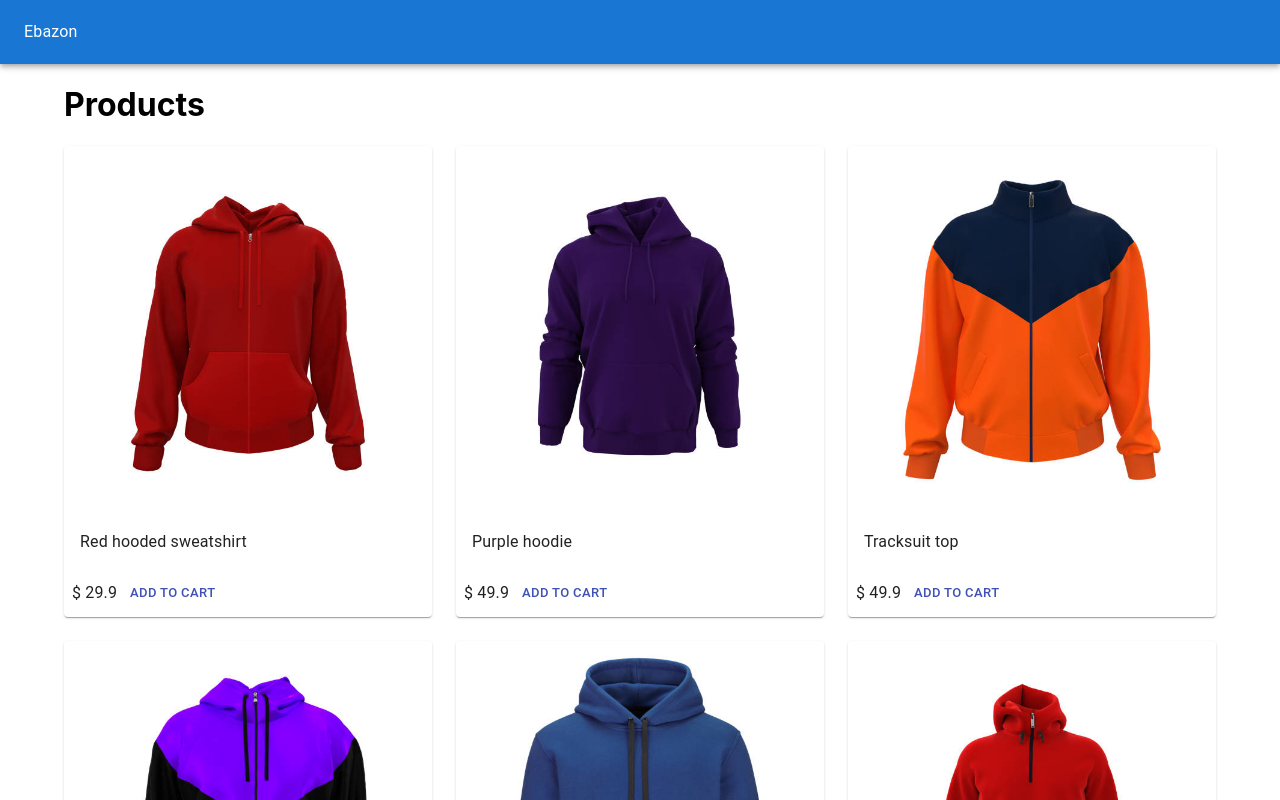
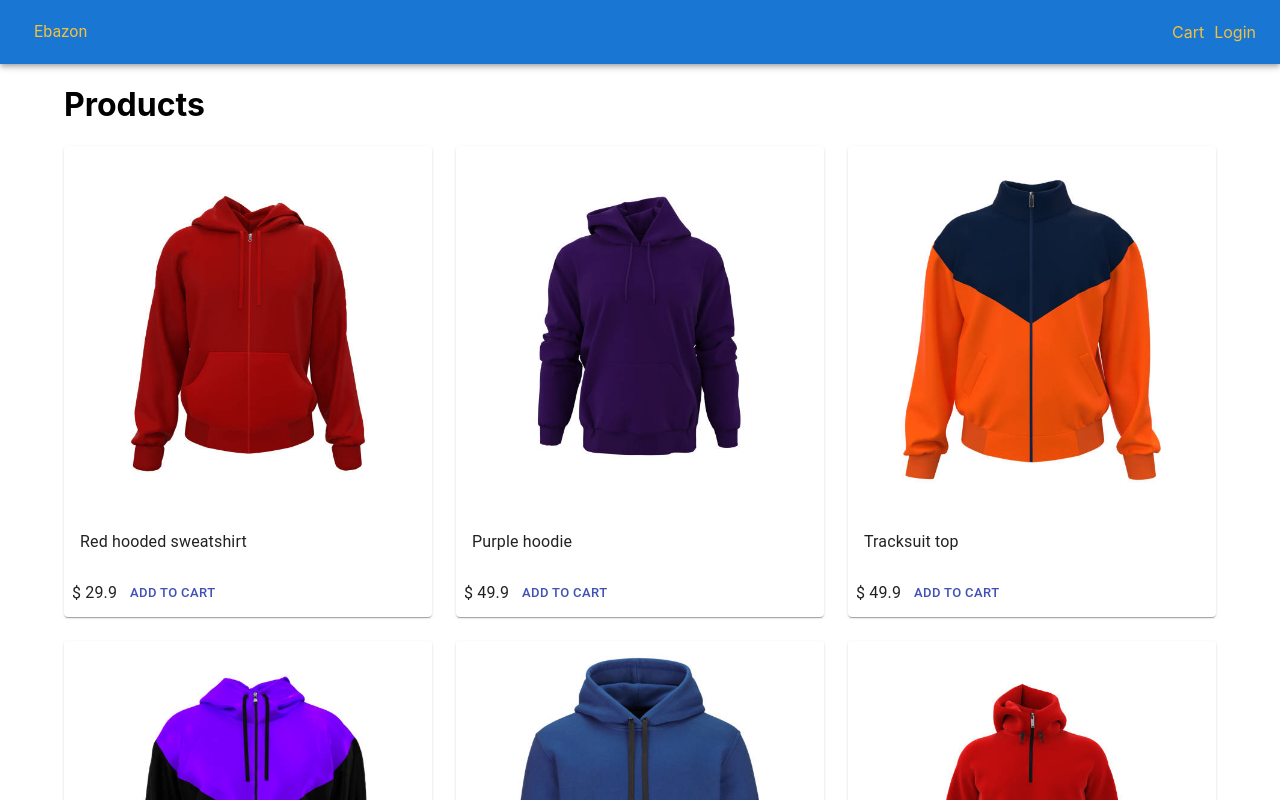
Before and after one commit to michaelrgant/react-nextjs-shopping-cart, a Next.js app: page / in a window 1280 px wide. Shown: the top 800 px of the page. Built offline with nearby package versions, Linux system fonts and the light colour scheme.

Commit message:
add-header-links

```diff
--- a/components/Layout.js
+++ b/components/Layout.js
@@ -1,7 +1,8 @@
 import React, { Children } from 'react'
 import Head from 'next/head'
+import NextLink from "next/link"
 import useStyles from '../utils/style';
-import { AppBar, Container, Toolbar, Typography } from '@mui/material'
+import { AppBar, Container, Toolbar, Typography, Link } from "@mui/material";
 
 export default function Layout({ children }) {
   const classes = useStyles();
@@ -12,7 +13,20 @@
       </Head>
       <AppBar position="static" className={classes.navbar}>
         <Toolbar>
-          <Typography>Ebazon</Typography>
+          <NextLink href="/" passHref>
+            <Link>
+              <Typography className={classes.brand}>Ebazon</Typography>
+            </Link>
+          </NextLink>
+          <div className={classes.grow}></div>
+          <div>
+            <NextLink href="/cart" passHref>
+              <Link>Cart</Link>
+            </NextLink>
+            <NextLink href="/login" passHref>
+              <Link>Login</Link>
+            </NextLink>
+          </div>
         </Toolbar>
       </AppBar>
       <Container className={classes.main}>{children}</Container>
--- a/pages/index.js
+++ b/pages/index.js
@@ -11,11 +11,9 @@
 import Head from "next/head";
 import data from "../utils/data";
 import styles from "../styles/Home.module.css";
-import Image from "next/image";
 import Layout from "../components/Layout";
 
 export default function Home() {
-  console.log(data.products);
   return (
     <Layout>
       <div>
--- a/utils/style.js
+++ b/utils/style.js
@@ -4,7 +4,7 @@
   navbar: {
     backgroundColor: "#203040",
     "& a": {
-      color: "#ffffff",
+      color: "#f0c040",
       marginLeft: 10,
     },
   },
@@ -12,7 +12,14 @@
     minHeight: "80vh",
   },
   footer: {
-    textAlign: 'center'
+    textAlign: "center",
+  },
+  grow: {
+    flexGrow: 1
+  },
+  brand: {
+    fontWeight: "bold",
+    fontSize: "1.5rem"
   }
 });
 
```
